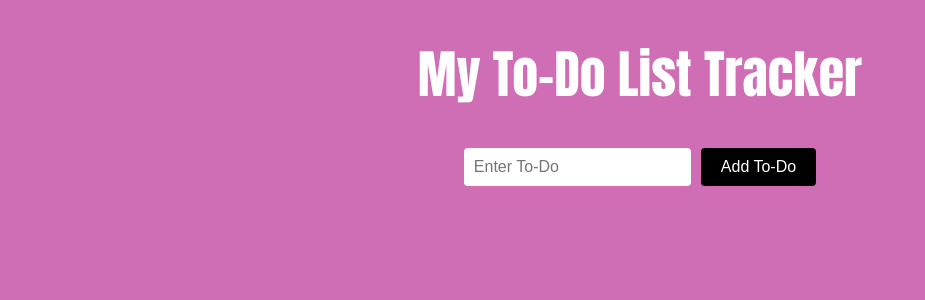
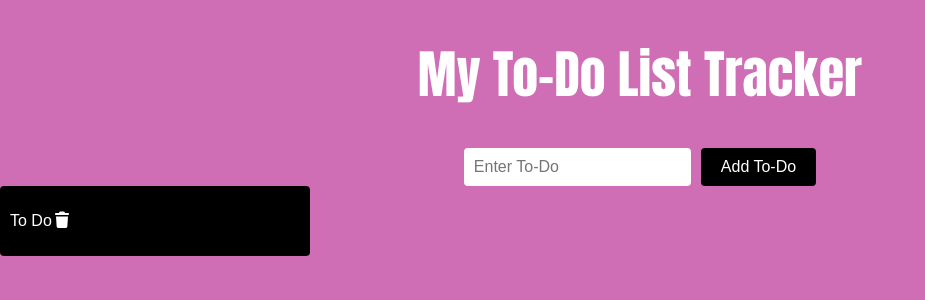
Before and after one commit to Carmen620/ToDoTracker_React, a React (Create React App) app in the folder my-app/: page / in a window 1280 px wide. Shown: the top 300 px of the page, without its empty margins (0-925 px from the left). Built offline with nearby package versions, Linux system fonts and the light colour scheme.

Commit message:
bug fix: added font awesome to dependencies in my-app/package.json

```diff
--- a/my-app/src/App.css
+++ b/my-app/src/App.css
@@ -62,3 +62,14 @@
 .App-link {
   color: #61dafb;
 }
+
+.Todo
+{ display: flex;
+  align-items: center;
+  width: calc(200px + 80px + 10px);
+  padding: 10px ;
+  background-color: #000000;
+  border-radius: 4px;
+  color: #ffffff;
+  font-family: sans-serif;
+}
--- a/my-app/src/components/ToDo.js
+++ b/my-app/src/components/ToDo.js
@@ -1,8 +1,14 @@
 import React from 'react'
-
+import { FontAwesomeIcon } from '@fortawesome/react-fontawesome';
+import { faTrash,faPenToSquare } from '@fortawesome/free-solid-svg-icons';
 
 export const ToDo = () => {
   return (
-    <div>ToDo</div>
+    <div className='Todo'>
+          <p>To Do</p>
+          <div>
+              <FontAwesomeIcon icon={faTrash} className='delete-btn' />
+          </div>
+      </div>
   )
 }
--- a/my-app/src/components/ToDoWrapper.js
+++ b/my-app/src/components/ToDoWrapper.js
@@ -1,6 +1,7 @@
 import React, {useState} from 'react'
 import { ToDoForm } from './ToDoForm'
 import { v4 as uuidv4 } from 'uuid';
+import { ToDo } from './ToDo';
 uuidv4();
 
 
@@ -13,6 +14,8 @@
   return (
     <div>
         <ToDoForm addTodo={addTodos} />
+        <ToDo />
+
     </div>
   )
 }
--- a/package.json
+++ b/package.json
@@ -1,6 +1,7 @@
 {
   "dependencies": {
     "@fortawesome/fontawesome-svg-core": "^7.2.0",
+    "@fortawesome/free-brands-svg-icons": "^7.2.0",
     "@fortawesome/free-regular-svg-icons": "^7.2.0",
     "@fortawesome/free-solid-svg-icons": "^7.2.0",
     "@fortawesome/react-fontawesome": "^3.3.0",
```
Also changed, not shown: my-app/package.json (+5 -2 lines), 2 other files (tests, documents, lock files or other folders).
